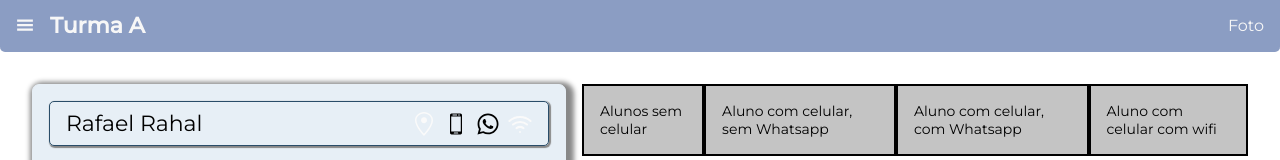
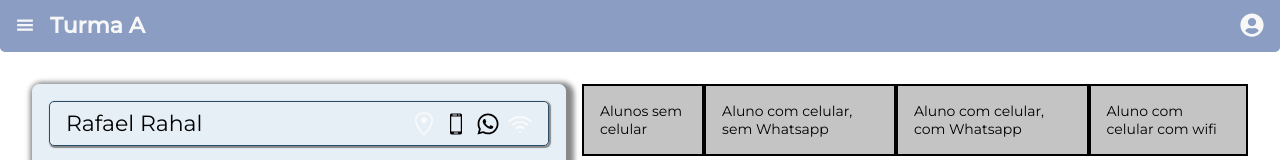
Before and after one commit to marcelodof/hackthon-covid, a React (Create React App) app in the folder front/: page / in a window 1280 px wide. Shown: the top 160 px of the page. Built offline with nearby package versions, Linux system fonts and the light colour scheme.

Commit message:
add user icon

```diff
--- a/front/src/Components/Navbar/Navbar.css
+++ b/front/src/Components/Navbar/Navbar.css
@@ -31,4 +31,8 @@
 
 .teacher-avatar {
     margin-right: 16px;
+    display: flex;
+    align-items: center;
+    justify-content: center;
+    font-size: 24px;
 }
--- a/front/src/Components/Navbar/Navbar.js
+++ b/front/src/Components/Navbar/Navbar.js
@@ -1,5 +1,6 @@
 import React from 'react';
 import { GiHamburgerMenu } from 'react-icons/gi';
+import { FaUserCircle } from 'react-icons/fa';
 
 import "./Navbar.css"
 
@@ -16,7 +17,7 @@ export const Navbar = () => {
                 </div>
             </div>
             <div className="teacher-avatar">
-                Foto
+                    <FaUserCircle />
             </div>
 
         </div>
```
